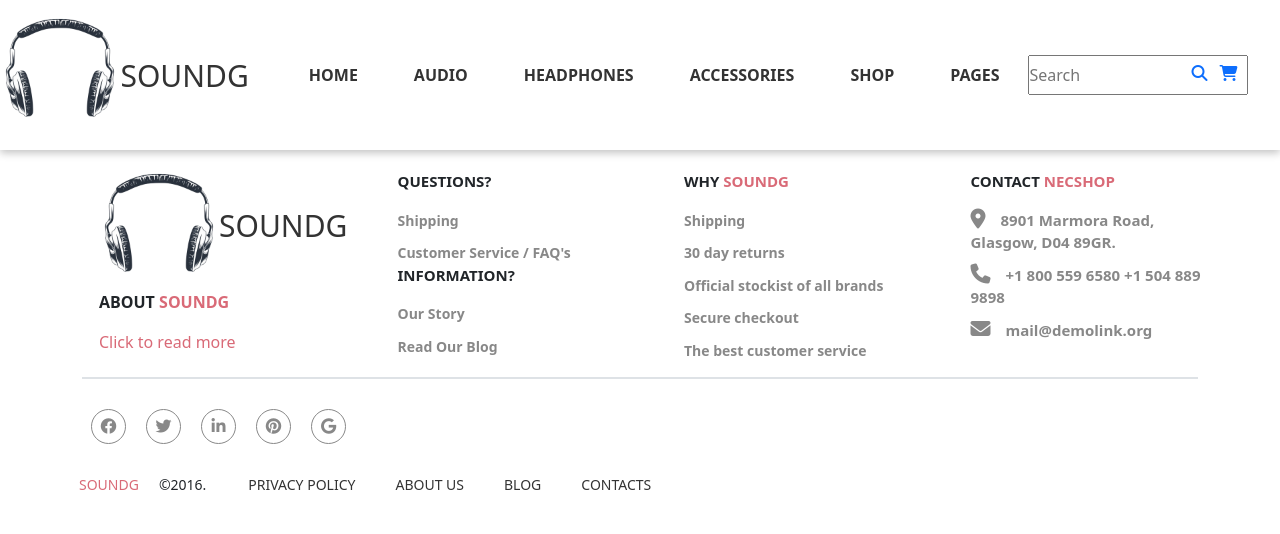
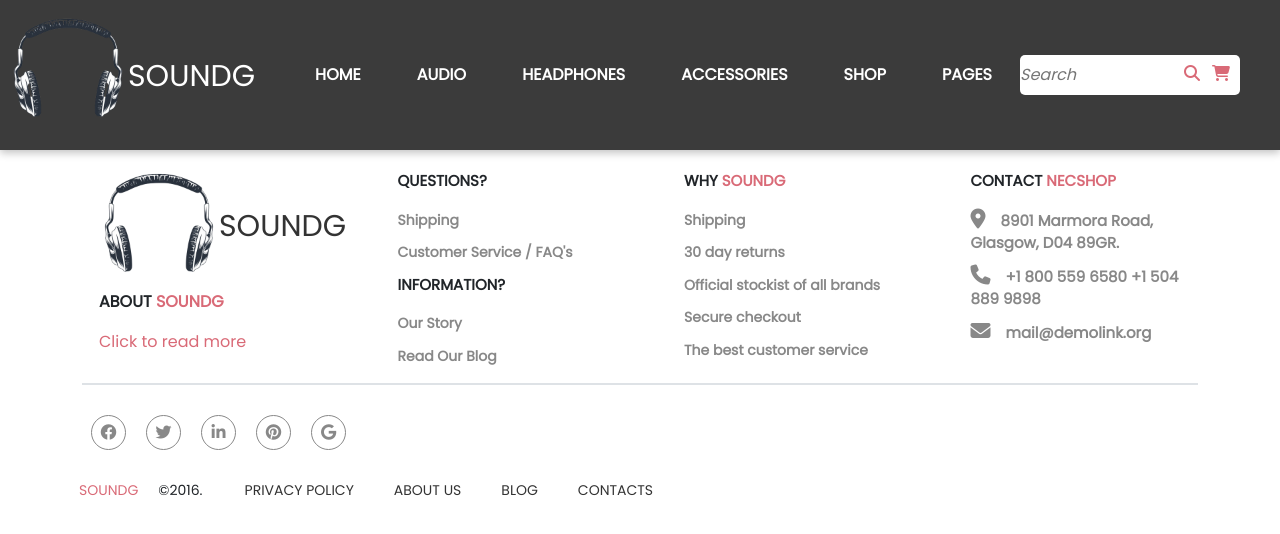
Before and after one commit to PHAMLESONHAI/doan, a React (Create React App) app: page / in a window 1280 px wide. Shown: the top 534 px of the page. Built offline with nearby package versions, Linux system fonts and the light colour scheme.

Commit message:
work from home 2

```diff
--- a/public/index.html
+++ b/public/index.html
@@ -1,6 +1,9 @@
 <!DOCTYPE html>
 <html lang="en">
   <head>
+    <link rel="preconnect" href="https://fonts.googleapis.com">
+<link rel="preconnect" href="https://fonts.gstatic.com" crossorigin>
+<link href="https://fonts.googleapis.com/css2?family=Poppins&display=swap" rel="stylesheet">
     <link
     rel="stylesheet"
     href="https://cdn.jsdelivr.net/npm/bootstrap@5.1.0/dist/css/bootstrap.min.css"
--- a/src/components/Footer/Footer.css
+++ b/src/components/Footer/Footer.css
@@ -3,10 +3,12 @@
     padding: 0;
     box-sizing: border-box;
     outline: none;
+    font-family: 'Poppins', sans-serif;
 
 }
 
 .footer .row {
+
     margin-right: -15px;
     margin-left: -15px;
 }
@@ -54,6 +56,7 @@
 }
 .footer .footer-box p{
     font-weight: 600;
+    margin-top: 10px;
 }
 .footer .footer-box ul li{
     color: #888;
--- a/src/components/Header/Header.css
+++ b/src/components/Header/Header.css
@@ -21,7 +21,7 @@
     display: flex;
     align-items: center;
     text-decoration: none;
-    color: #333;
+    color: #fff;
 
 }
 .logo img{
@@ -33,12 +33,12 @@
     font-size: 30px;
 }
 .logo:hover {
-    color: #333;
+    color: #fff;
 }
 
 .header {
     position: relative;
-    background-color: #fff;
+    background-color: #3b3b3b;
     display: flex;
     justify-content: center;
     height: 150px;
@@ -49,8 +49,11 @@
 }
 
 .navbar-light .navbar-nav .nav-link {
-    color: #333;
+    color: #fff;
     margin-left: 20px;
+}
+.navbar-light .navbar-nav .nav-link:hover {
+    color: #d96a77;
 }
 
 .header .toggle {
@@ -72,6 +75,7 @@
     position: absolute;
     top: 10px;
     right: 40px;
+    color: #d96a77;
 }
 .icon i~i{
     position: absolute;
@@ -79,8 +83,14 @@
     top: 10px;
 }
 .search{
+    border-radius: 5px;
+    background-color: #fff;
     outline: none;
     width: 220px;
+    color: #3b3b3b;
+    font-style: italic;
+    border: none;
+
 }
 
 @media only screen and (max-width: 767.13px) {
@@ -93,7 +103,7 @@
         display: flex;
         align-items: center;
         text-decoration: none;
-        color: #333;
+        color: #fff;
         position: absolute;
         top: 20px;
     }
@@ -104,11 +114,11 @@
         font-size: 30px;
     }
     .logo:hover {
-        color: #333;
+        color: #fff;
     }
 
     .header {
-        background-color: #fff;
+        background-color: #3b3b3b;
         height: 150px;
         box-shadow: rgba(0, 0, 0, 0.24) 0px 3px 8px;
         text-transform: uppercase;
@@ -117,10 +127,13 @@
     }
 
     .navbar-light .navbar-nav .nav-link {
-        color: #333;
+        color: #fff;
         margin-left: 20px;
     }
+    .navbar-light .navbar-nav .nav-link:hover {
+        color: #d96a77;
 
+    }
     .header .toggle {
         display: none;
 
@@ -141,7 +154,7 @@
        margin-top: 120px;
     }
     .navbar-light .navbar-nav .nav-link {
-        color: #333;
+        color: #fff;
         margin-left: 10px;
     }
     .icon{
@@ -173,7 +186,7 @@
     }
     .header {
         position: relative;
-        background-color: #27ae60;
+        background-color: #3b3b3b;
         display: flex;
         justify-content: space-between;
         height: 150px;
@@ -193,7 +206,7 @@
     .header .nav-side {
         width: 250px;
         height: 100vh;
-        background-color: #27ae60;
+        background-color: #fff;
         position: absolute;
         top: 0;
         left: 0;
@@ -211,11 +224,12 @@
 
     .header .nav-side ul li {
         list-style: none;
-        margin-top: 50px;
+        margin-top: 40px;
         text-decoration: none;
     }
     .header .nav-side ul li a{
         text-decoration: none;
+        color: #3b3b3b;
     }
     .header .close {
         display: block;
@@ -242,4 +256,9 @@
         transform: translateY(0);
 
     }
+    .dropdown{
+        margin-top: 10px;
+        color: #d96a77;
+        text-transform:capitalize;
+    }
 }
--- a/src/components/Header/Header.js
+++ b/src/components/Header/Header.js
@@ -47,20 +47,20 @@
                     <li><a href='#' onClick={toggle1} >
                         Headphones
                     </a></li>
-                    <Collapse isOpen={on1}>
+                    <Collapse className='dropdown' isOpen={on1}>
                                     home
-                                    gdfgsdaer
+
                     </Collapse>
                     <li><a href='#' onClick={toggle2} >
                         Accessories
                     </a></li>
-                    <Collapse isOpen={on2}>
+                    <Collapse className='dropdown'isOpen={on2}>
                                     home
                     </Collapse>
                     <li><a href='#' onClick={toggle3} >
                         Shop
                     </a></li>
-                    <Collapse isOpen={on3}>
+                    <Collapse className='dropdown'isOpen={on3}>
                                     home
                     </Collapse>
                      <li><a href='#'>Pages</a></li>
```
